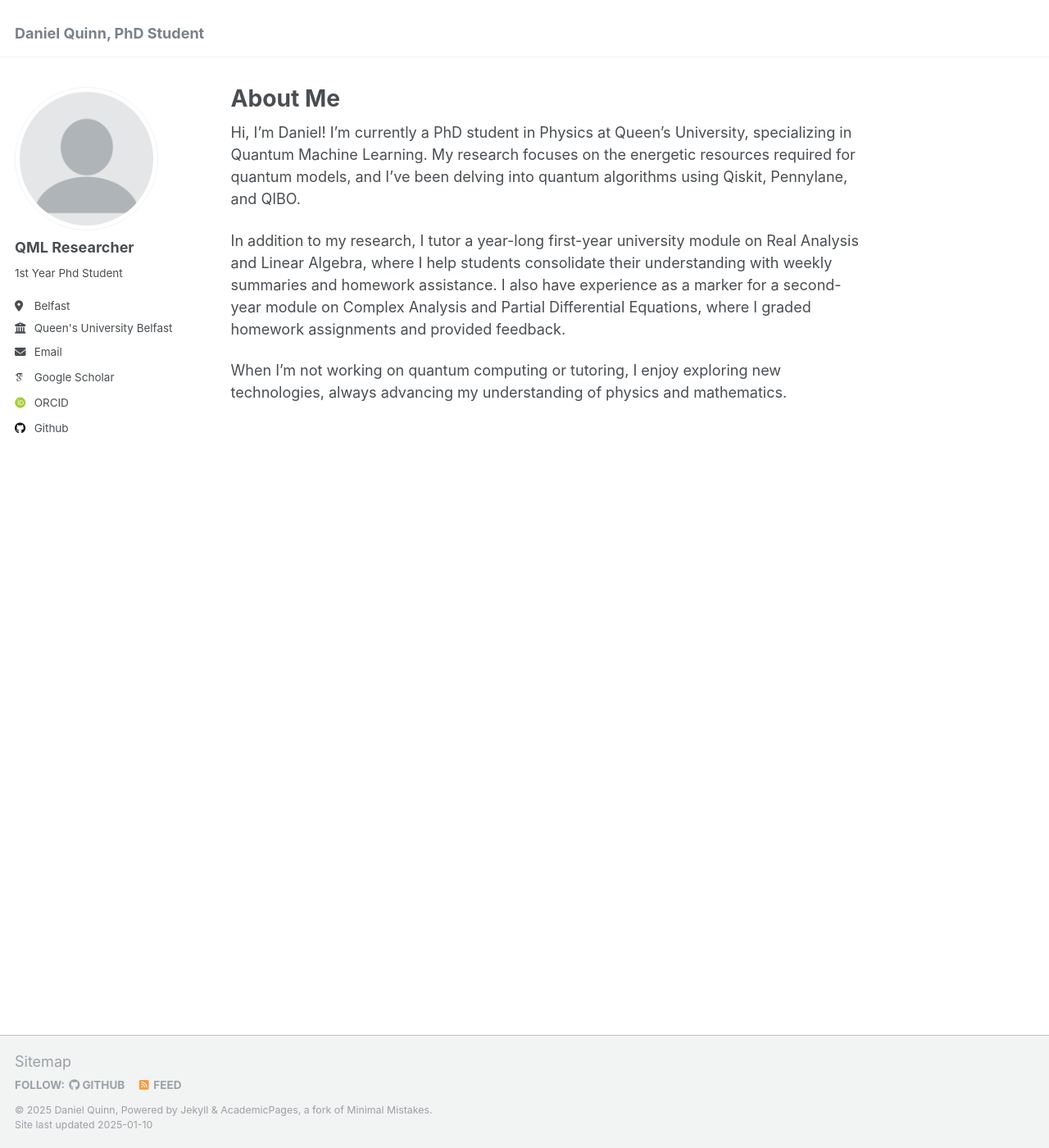
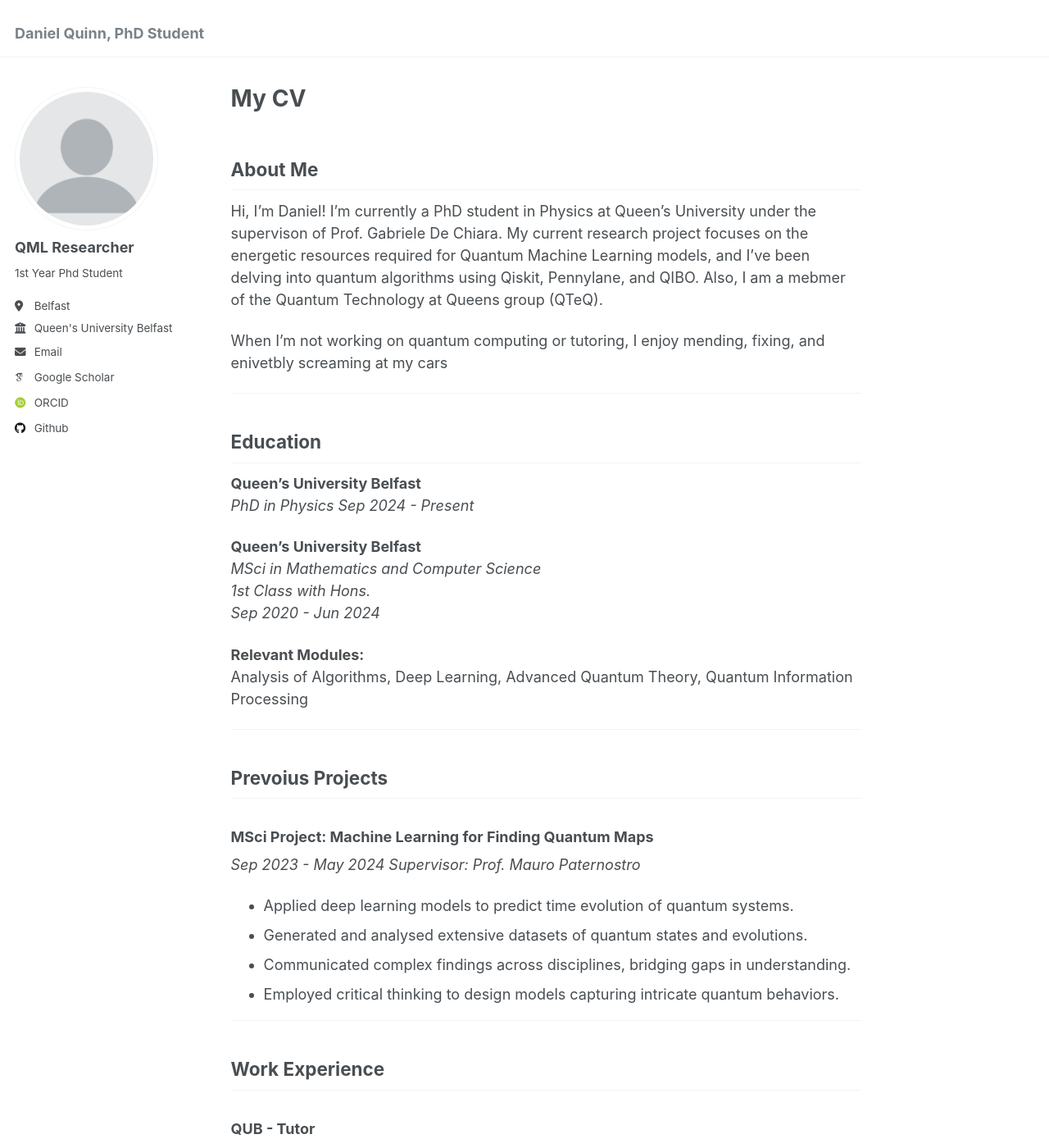
Before and after one commit to DanielQuinn53/DanielQuinn53.github.io, a Jekyll site: the page built from _pages/about.md, in a window 1280 px wide and 1400 px high. Shown: the whole window at 82% size. Built offline with Jekyll 4.4.1, drawn with Linux system fonts in a browser that asks for light colours; some web fonts are replaced; some of the changed text lies outside the part shown.

Commit message:
Update about.md

```diff
--- a/_pages/about.md
+++ b/_pages/about.md
@@ -1,14 +1,72 @@
 ---
 permalink: /
-title: "About Me"
+title: "My CV"
 author_profile: true
 redirect_from:
   - /about/
   - /about.html
 ---
 
-Hi, I'm Daniel! I'm currently a PhD student in Physics at Queen's University, specializing in Quantum Machine Learning. My research focuses on the energetic resources required for quantum models, and I've been delving into quantum algorithms using Qiskit, Pennylane, and QIBO.
+## About Me
 
-In addition to my research, I tutor a year-long first-year university module on Real Analysis and Linear Algebra, where I help students consolidate their understanding with weekly summaries and homework assistance. I also have experience as a marker for a second-year module on Complex Analysis and Partial Differential Equations, where I graded homework assignments and provided feedback.
+Hi, I'm Daniel! I'm currently a PhD student in Physics at Queen's University under the supervison of Prof. Gabriele De Chiara. My current research project focuses on the energetic resources required for Quantum Machine Learning models, and I've been delving into quantum algorithms using Qiskit, Pennylane, and QIBO. Also, I am a mebmer of the Quantum Technology at Queens group (QTeQ).
 
-When I'm not working on quantum computing or tutoring, I enjoy exploring new technologies, always advancing my understanding of physics and mathematics.
+When I'm not working on quantum computing or tutoring, I enjoy mending, fixing, and enivetbly screaming at my cars
+
+---
+
+## Education
+
+**Queen's University Belfast**
+*PhD in Physics*
+*Sep 2024 - Present*
+
+**Queen's University Belfast**
+*MSci in Mathematics and Computer Science*
+*1st Class with Hons.*
+*Sep 2020 - Jun 2024*
+
+**Relevant Modules:**
+Analysis of Algorithms, Deep Learning, Advanced Quantum Theory, Quantum Information Processing
+
+---
+
+## Prevoius Projects
+
+### MSci Project: Machine Learning for Finding Quantum Maps
+*Sep 2023 - May 2024*
+*Supervisor: Prof. Mauro Paternostro*
+
+- Applied deep learning models to predict time evolution of quantum systems.
+- Generated and analysed extensive datasets of quantum states and evolutions.
+- Communicated complex findings across disciplines, bridging gaps in understanding.
+- Employed critical thinking to design models capturing intricate quantum behaviors.
+
+---
+
+## Work Experience
+
+### QUB - Tutor
+*Sep 2024 - Present*
+
+Tutor for a year-long first-year university module on Real Analysis and Linear Algebra.
+Responsibilities include:
+- Providing concise weekly summaries of the main lectures to help students solidify their understanding.
+- Offering support with weekly homework assignments to ensure students stay on track
+
+### QUB - Marker
+*Jan 2024 - May 2024*
+
+Worked as a marker for a one-semester second-year university module on Complex Analysis and Partial Differential Equations.
+Responsibilities included:
+- Carefully grading homework assignments.
+- Providing constructive feedback to students.
+- Ensuring consistency and fairness in assessment.
+
+### Randox Laboratories - Accessioning Technician / Lab Assistant
+*Jul 2020 - Sep 2020*
+
+- Performed under pressure during the COVID-19 outbreak.
+- Processed 2000 samples per hour.
+- Attained communication and leadership skills by mentoring new employees.
+- Worked within tight deadlines in a fast-paced atmosphere.
```
